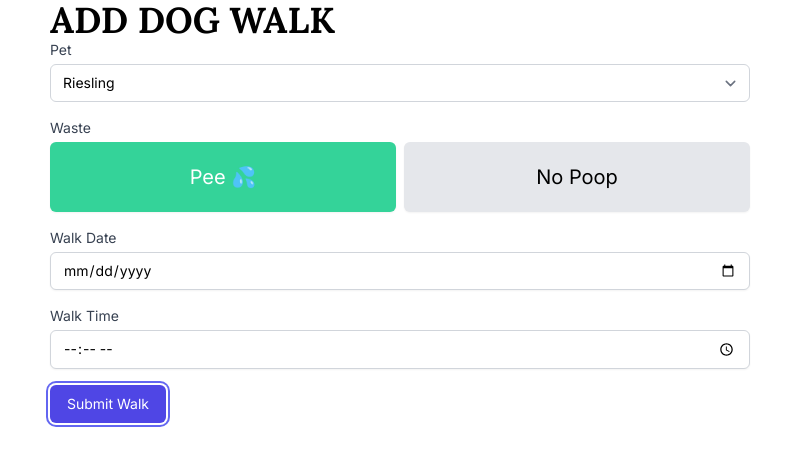
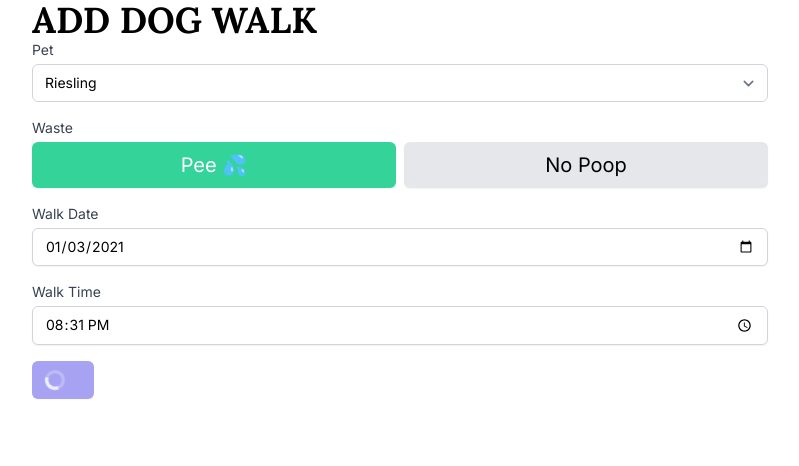
Before and after one commit to collier/family-site, a Next.js app: page /dog-walk/new in a window 1280 px wide. Both pictures are taken after a click on the button "Submit Walk". Shown: the top 466 px of the page, without its empty margins (240-1039 px from the left). Built offline with nearby package versions, Linux system fonts and the light colour scheme.

Commit message:
Adds to new dog walk form

```diff
--- a/components/Button.tsx
+++ b/components/Button.tsx
@@ -1,6 +1,7 @@
 import { PropsWithChildren, MouseEvent } from 'react';
 import cx from 'classnames';
 import Link from 'next/link';
+import LoadingSpinner from './LoadingSpinner';
 
 type SharedProps = PropsWithChildren<{
   variant?: 'primary' | 'secondary' | 'white';
@@ -13,7 +14,9 @@ type LinkProps = SharedProps & {
 };
 
 type ButtonProps = SharedProps & {
-  role: 'button';
+  role?: 'button';
+  loading?: boolean;
+  type?: 'submit' | 'reset' | 'button';
   onClick?: (e: MouseEvent<HTMLButtonElement>) => void;
 };
 
@@ -21,7 +24,7 @@ type Props = LinkProps | ButtonProps;
 
 export default function Button({ variant = 'primary', size = 'md', children, ...props }: Props) {
   const btnClass = cx(
-    'inline-flex items-center border font-medium focus:outline-none focus:ring-2 focus:ring-offset-2 focus:ring-indigo-500',
+    'block w-full sm:w-auto sm:inline-flex disabled:opacity-50 items-center border font-medium focus:outline-none focus:ring-2 focus:ring-offset-2 focus:ring-indigo-500',
     {
       'px-2.5 py-1.5 text-xs rounded': size === 'xs',
       'px-3 py-2 text-sm rounded-md': size === 'sm',
@@ -44,9 +47,10 @@ export default function Button({ variant = 'primary', size = 'md', children, ...
       </Link>
     );
   } else {
+    const { loading, onClick, type } = props;
     return (
-      <button type="button" className={btnClass} onClick={props.onClick}>
-        {children}
+      <button type={type} className={btnClass} onClick={onClick} disabled={loading ? loading : false}>
+        {loading ? <LoadingSpinner /> : children}
       </button>
     );
   }
--- a/components/DateInput.tsx
+++ b/components/DateInput.tsx
@@ -1,14 +1,16 @@
 type Props = {
   name: string;
+  defaultValue?: string;
   placeholder?: string;
 };
 
-export default function DateInput({ name, placeholder }: Props) {
+export default function DateInput({ name, defaultValue, placeholder }: Props) {
   return (
     <input
       type="date"
       name={name}
       placeholder={placeholder}
+      defaultValue={defaultValue}
       className="shadow-sm focus:ring-indigo-500 focus:border-indigo-500 block w-full sm:text-sm border-gray-300 rounded-md"
     />
   );
--- /dev/null
+++ b/components/LoadingSpinner.tsx
@@ -0,0 +1,17 @@
+export default function LoadingSpinner() {
+  return (
+    <svg
+      className="animate-spin -ml-1 mr-3 h-5 w-5 text-white"
+      xmlns="http://www.w3.org/2000/svg"
+      fill="none"
+      viewBox="0 0 24 24"
+    >
+      <circle className="opacity-25" cx="12" cy="12" r="10" stroke="currentColor" strokeWidth="4"></circle>
+      <path
+        className="opacity-75"
+        fill="currentColor"
+        d="M4 12a8 8 0 018-8V0C5.373 0 0 5.373 0 12h4zm2 5.291A7.962 7.962 0 014 12H0c0 3.042 1.135 5.824 3 7.938l3-2.647z"
+      ></path>
+    </svg>
+  );
+}
--- a/components/TimeInput.tsx
+++ b/components/TimeInput.tsx
@@ -1,14 +1,16 @@
 type Props = {
   name: string;
+  defaultValue?: string;
   placeholder?: string;
 };
 
-export default function DateInput({ name, placeholder }: Props) {
+export default function DateInput({ name, defaultValue, placeholder }: Props) {
   return (
     <input
       type="time"
       name={name}
       placeholder={placeholder}
+      defaultValue={defaultValue}
       className="shadow-sm focus:ring-indigo-500 focus:border-indigo-500 block w-full sm:text-sm border-gray-300 rounded-md"
     />
   );
--- a/package.json
+++ b/package.json
@@ -11,6 +11,7 @@
     "@tailwindcss/forms": "^0.2.1",
     "autoprefixer": "^10.2.1",
     "classnames": "^2.2.6",
+    "date-fns": "^2.16.1",
     "lodash": "^4.17.20",
     "next": "10.0.4",
     "pg": "^8.5.1",
--- a/pages/dog-walk/new.tsx
+++ b/pages/dog-walk/new.tsx
@@ -1,5 +1,7 @@
 import { useState, MouseEvent } from 'react';
 import cx from 'classnames';
+import { format } from 'date-fns';
+
 import FormGroup from '@/components/FormGroup';
 import DateInput from '@/components/DateInput';
 import TimeInput from '@/components/TimeInput';
@@ -20,7 +22,7 @@ function ToggleButton({ onText, offText, defaultValue = false }: ToggleButtonPro
       type="button"
       onClick={() => setIsOn(!isOn)}
       className={cx(
-        'block w-full px-6 py-5 border border-transparent shadow-sm text-xl font-medium rounded-md focus:outline-none focus:ring-2 focus:ring-offset-2 focus:ring-indigo-500',
+        'block w-full px-5 py-2 border border-transparent shadow-sm text-xl font-medium rounded-md focus:outline-none focus:ring-2 focus:ring-offset-2 focus:ring-indigo-500',
         {
           'bg-green-400 hover:bg-green-500 text-white': isOn,
           'bg-gray-200 hover:bg-gray-300': !isOn,
@@ -33,9 +35,18 @@ function ToggleButton({ onText, offText, defaultValue = false }: ToggleButtonPro
 }
 
 export default function NewDogWalkPage() {
+  const [isLoading, setIsLoading] = useState(false);
+
+  const handleSubmit = (event: React.FormEvent) => {
+    event.preventDefault();
+    setIsLoading(true);
+    console.log(event);
+  };
+
   return (
     <div className="container">
       <h1 className="text-4xl font-bold font-lora uppercase">Add Dog Walk</h1>
+      <form onSubmit={handleSubmit}>
         <FormGroup label="Pet">
           <SelectInput name="petId">
             <option>Riesling</option>
@@ -49,12 +60,15 @@ export default function NewDogWalkPage() {
           </div>
         </FormGroup>
         <FormGroup label="Walk Date">
-        <DateInput name="walkDate" />
+          <DateInput name="walkDate" defaultValue={format(new Date(), 'yyyy-MM-dd')} />
         </FormGroup>
         <FormGroup label="Walk Time">
-        <TimeInput name="walkTime" />
+          <TimeInput name="walkTime" defaultValue={format(new Date(), 'HH:mm')} />
         </FormGroup>
-      <Button role="button">Submit Walk</Button>
+        <Button type="submit" size="lg" loading={isLoading}>
+          Submit Walk
+        </Button>
+      </form>
     </div>
   );
 }
--- a/tailwind.config.js
+++ b/tailwind.config.js
@@ -7,16 +7,16 @@ module.exports = {
       padding: {
         DEFAULT: '0.5rem',
         sm: '1rem',
-        md: '0rem',
-        lg: '0rem',
-        xl: '0rem',
+        md: '1rem',
+        lg: '1rem',
+        xl: '1rem',
       },
     },
     screens: {
       sm: '640px',
-      md: '700px',
-      lg: '700px',
-      xl: '700px',
+      md: '768px',
+      lg: '768px',
+      xl: '768px',
     },
     fontFamily: {
       sans: 'Inter, "Helvetica Neue", "Gill Sans", "Gill Sans MT", Calibri, sans-serif',
@@ -28,6 +28,7 @@ module.exports = {
   variants: {
     extend: {
       backgroundColor: ['active'],
+      opacity: ['disabled'],
     },
   },
   plugins: [require('@tailwindcss/forms')],
```
Also changed, not shown: 1 other file (tests, documents, lock files or other folders). Lines whose indentation alone changed are shown as unchanged.
